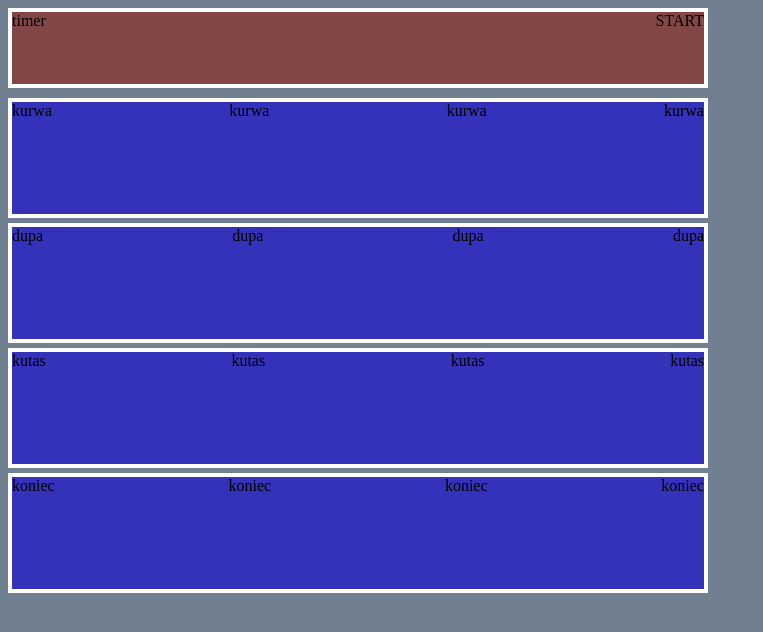
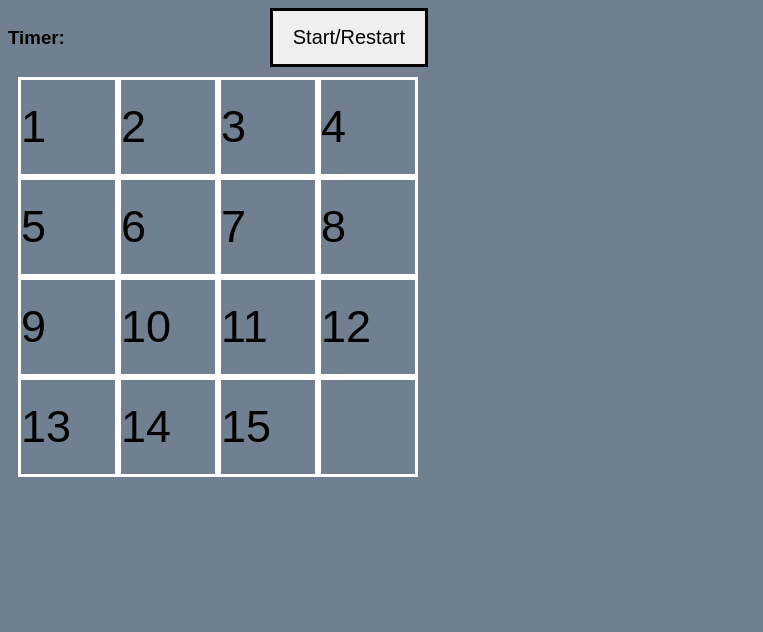
Before and after one commit to wczartoryjski/PuzzleJS, a plain HTML site: page index.html in a window 1280 px wide. Shown: the whole page, without its empty margins (0-763 px from the left). Drawn offline with Linux system fonts and the light colour scheme.

Commit message:
timer add

```diff
--- a/game.js
+++ b/game.js
@@ -0,0 +1,19 @@
+//pobranie elementu przycisku
+const button = document.querySelector("button");
+const timer = document.querySelector('#timer');
+
+let currentTime = 0;
+
+function countUp() {
+    currentTime++
+    timer.textContent = currentTime +' s'
+}
+
+const initialization = function() {
+    console.log('kliknieto')
+    let countUpTimer = setInterval(countUp,1000)
+
+}
+
+//nasluchiwanie na klik
+button.addEventListener("click", initialization)
--- a/index.html
+++ b/index.html
@@ -4,42 +4,36 @@
     <meta charset="UTF-8">
     <meta http-equiv="X-UA-Compatible" content="IE=edge">
     <meta name="viewport" content="width=<div>, initial-scale=1.0">
-    <title>Document</title>
+    <title>Puzzle</title>
     <link rel="stylesheet" href="style.css">
 </head>
 <body>
-    <section>
-        <div class="First">
-            <div>timer</div>
-            <div>START</div>
-        </div>
-    </section>
-    <section >
-        <div class="Second">
-            <div>kurwa</div>
-            <div>kurwa</div>
-            <div>kurwa</div>
-            <div>kurwa</div>
-        </div>
-        <div class="Second">
-            <div>dupa</div>
-            <div>dupa</div>
-            <div>dupa</div>
-            <div>dupa</div>
-        </div>
-        <div class="Second">
-            <div>kutas</div>
-            <div>kutas</div>
-            <div>kutas</div>
-            <div>kutas</div>
-        </div>
-        <div class="Second">
-            <div>koniec</div>
-            <div>koniec</div>
-            <div>koniec</div>
-            <div>koniec</div>
-        </div>
-        </section>
-    <script src="game.js"></script>
+    <div class="header">
+    <h3>Timer:</h3>
+    <h3 id="timer"></h3>
+    <button class="button">Start/Restart</button>
+    </div>
+    <div class="grid">
+        <div class="square" id="1">1</div>
+        <div class="square" id="2">2</div>
+        <div class="square" id="3">3</div>
+        <div class="square" id="4">4</div>
+
+        <div class="square" id="5">5</div>
+        <div class="square" id="6">6</div>
+        <div class="square" id="7">7</div>
+        <div class="square" id="8">8</div>
+
+        <div class="square" id="9">9</div>
+        <div class="square" id="10">10</div>
+        <div class="square" id="11">11</div>
+        <div class="square" id="12">12</div>
+
+        <div class="square" id="13">13</div>
+        <div class="square" id="14">14</div>
+        <div class="square" id="15">15</div>
+        <div class="square" id="16"></div>
+    </div>
+            <script src="game.js"></script>
 </body>
 </html>
--- a/style.css
+++ b/style.css
@@ -1,6 +1,7 @@
 *{
     box-sizing:border-box;
     position: relative;
+    font-family: arial;
 }
 
 body{
@@ -8,26 +9,37 @@ body{
     background-color: slategray;
     justify-content: center;
 }
-
-.First{
-    display: inline-flex;
-    justify-content: space-between;
-    flex-basis: 25%;
-    height: 10vh;
-    background-color: rgb(131, 70, 70);
-    border: 4px solid white;
-    width: 700px;
-    margin-bottom: 10px;
-    }
-
-.Second{
-    flex-basis: 25%;
-    width: 700px;
-    height: 15vh;
-    background-color: rgb(52, 49, 187);
-    border: 4px solid white;
-    display: flex;
+.header{
+    width: 420px;
+    display:flex;
     justify-content: space-between;
     align-content: center;
-    margin-bottom: 5px;
 }
+.square{
+    width: 100px;
+    height: 100px;
+    border-style:solid;
+    border-color: white;
+    justify-content: center;
+    align-content: center;
+    font-size: 45px;
+}
+.grid{
+    display: flex;
+    flex-flow: row wrap;
+    justify-content: center;
+    align-content: center;
+    width: 420px;
+    height: 420px;
+}
+.button{
+    display: block;
+    border: 3px solid black;
+    font-size: 20px;
+    transition: .3s;
+    padding: 10px 20px;
+}
+button:hover {
+    background-color: #000;
+    color:blue;
+}
```
